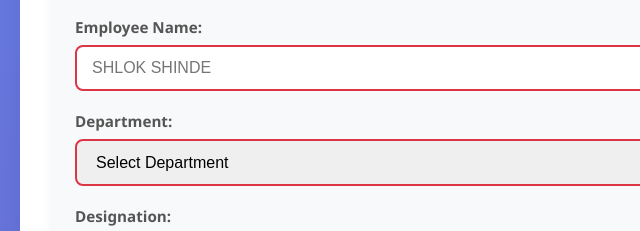
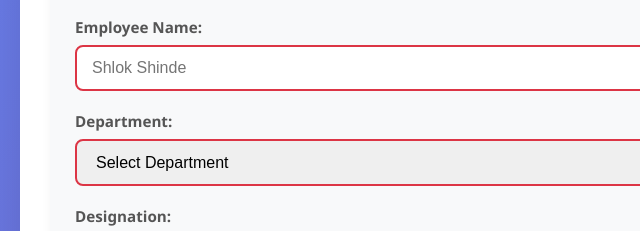
Before and after one commit to shlokshinde/Payment-System, a plain HTML site: page index.html in a window 1280 px wide. Shown: the part 301-532 px from the top of the page, 0-640 px from the left. Drawn offline with Linux system fonts and the light colour scheme.

Commit message:
Update index.html

```diff
--- a/index.html
+++ b/index.html
@@ -21,7 +21,7 @@
 
                 <div class="form-group">
                     <label for="empName">Employee Name:</label>
-                    <input type="text" id="empName" required placeholder="SHLOK SHINDE">
+                    <input type="text" id="empName" required placeholder="Shlok Shinde">
                 </div>
 
                 <div class="form-group">
```
